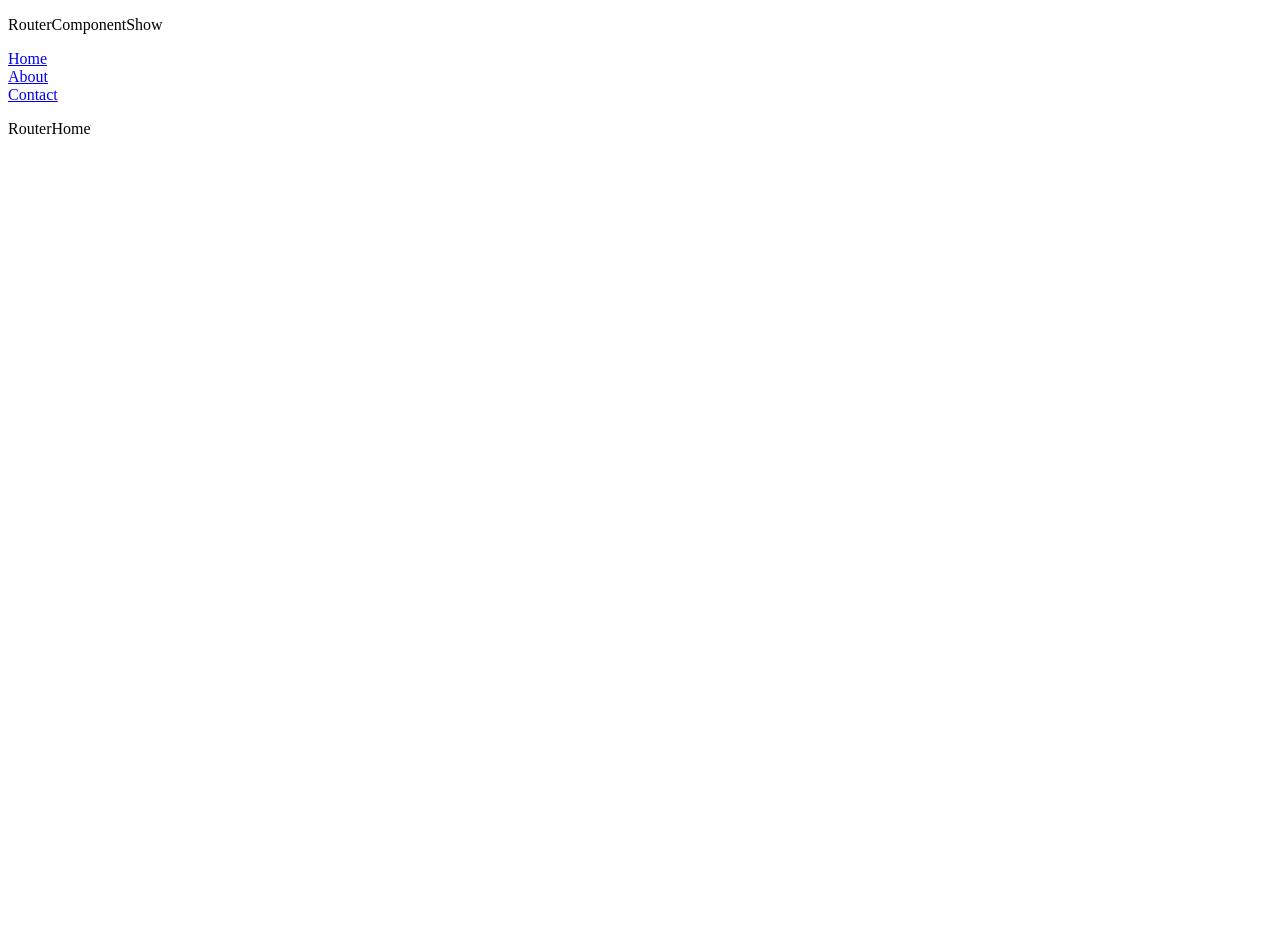
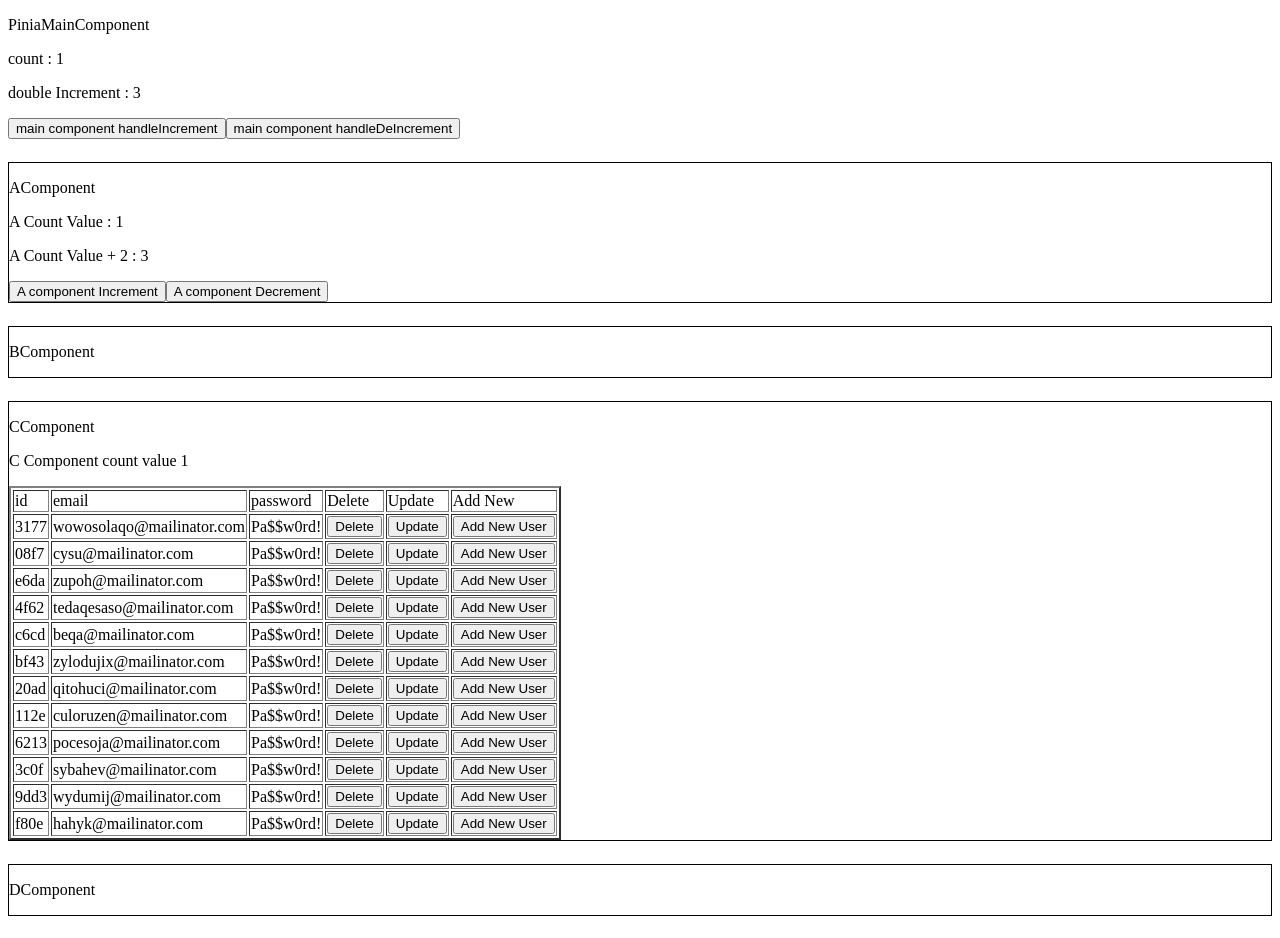
Before and after one commit to es-77/learn-vue-js, a Vue app: page / in a window 1280 px wide. Before the commit the page ends 800 px from the top, so only its background shows below. Built offline with nearby package versions, Linux system fonts and the light colour scheme.

Commit message:
pinia store in vue js

```diff
--- a/package.json
+++ b/package.json
@@ -12,6 +12,7 @@
     "bootstrap": "^5.3.2",
     "bootstrap-vue": "^2.23.1",
     "core-js": "^3.8.3",
+    "pinia": "^2.1.7",
     "vue": "^3.4.15",
     "vue-axios": "^3.5.2",
     "vue-router": "^4.2.5"
--- a/src/App.vue
+++ b/src/App.vue
@@ -25,7 +25,8 @@
   <!-- <ExampleMultiSlotMain /> -->
   <!-- <TeleportMainComponent /> -->
   <!-- <LifeCycleMain /> -->
-  <RouterComponentShow />
+  <!-- <RouterComponentShow /> -->
+  <PiniaMainComponent />
 </template>
 
 <script>
@@ -54,7 +55,8 @@
 // import ExampleMultiSlotMain from './components/slots/ExampleMultiSlotMain.vue';
 // import TeleportMainComponent from './components/teleportComponent/TeleportMainComponent.vue';
 // import LifeCycleMain from './components/lifeCycleMethodsComponts/LifeCycleMain.vue';
-import RouterComponentShow from './components/routingVueJS3/RouterComponentShow.vue';
+// import RouterComponentShow from './components/routingVueJS3/RouterComponentShow.vue';
+import PiniaMainComponent from './components/piniaComponents/PiniaMainComponent.vue';
 
 export default {
   name: 'App',
@@ -83,7 +85,8 @@ export default {
     // ExampleMultiSlotMain
     // TeleportMainComponent
     // LifeCycleMain
-    RouterComponentShow
+    // RouterComponentShow
+    PiniaMainComponent
   }
 };
 </script>
--- /dev/null
+++ b/src/components/piniaComponents/AComponent.vue
@@ -0,0 +1,28 @@
+<template>
+  <p>AComponent</p>
+  <p>A Count Value : {{ count }}</p>
+  <p>A Count Value + 2 : {{ doubleIncrement }}</p>
+  <button @click="handleIncrement">A component Increment</button>
+  <button @click="handleDecrement">A component Decrement</button>
+</template>
+
+<script>
+import { storeToRefs } from 'pinia';
+import { useCounterStore } from './store/Counter';
+
+export default {
+  name: 'AComponent',
+  setup() {
+    const store = useCounterStore();
+    const { count, doubleIncrement } = storeToRefs(store);
+    const { handleDecrement, handleIncrement } = store;
+    return {
+      store,
+      count,
+      doubleIncrement,
+      handleDecrement,
+      handleIncrement
+    };
+  }
+};
+</script>
--- /dev/null
+++ b/src/components/piniaComponents/BComponent.vue
@@ -0,0 +1,9 @@
+<template>
+  <p>BComponent</p>
+</template>
+
+<script>
+export default {
+  name: 'BComponent'
+};
+</script>
--- /dev/null
+++ b/src/components/piniaComponents/CComponent.vue
@@ -0,0 +1,102 @@
+<template>
+  <p>CComponent</p>
+  <p>C Component count value {{ count }}</p>
+  <table border="2">
+    <tr>
+      <td>id</td>
+      <td>email</td>
+      <td>password</td>
+      <td>Delete</td>
+      <td>Update</td>
+      <td>Add New</td>
+    </tr>
+    <tr v-for="user in users" :key="user.id">
+      <td>{{ user.id }}</td>
+      <td>{{ user.email }}</td>
+      <td>{{ user.password }}</td>
+      <td><button type="button" @click="handleDelete(user.id)">Delete</button></td>
+      <td><button type="button" @click="handleUpdate(user)">Update</button></td>
+      <td><button type="button" @click="handleNewUserAdd()">Add New User</button></td>
+    </tr>
+  </table>
+  <div class="row" v-if="formShow">
+    <form method="post">
+      <input type="hidden" name="user_id" id="user_id" v-model="userFormData.id" /><br /><br />
+      <input type="email" name="email" id="email" v-model="userFormData.email" /><br /><br />
+      <input :type="show ? 'text' : 'password'" name="password" id="password" v-model="userFormData.password" />
+      <button type="button" @click="show = !show">{{ show ? 'hid' : 'show' }}</button><br /><br />
+      <div v-if="buttonMethod == 'handleUpdateUserData'">
+        <button v-on:click="handleUpdateUserData">Update User Data</button>
+      </div>
+      <div v-else>
+        <button v-on:click="handleNewUser">Add New User</button>
+      </div>
+    </form>
+  </div>
+</template>
+
+<script>
+import { storeToRefs } from 'pinia';
+import { useCounterStore } from './store/Counter';
+export default {
+  name: 'CComponent',
+  setup() {
+    const store = useCounterStore();
+    const { users, count } = storeToRefs(store);
+    const { handleDeleteUser, handleUpdateUser, handleAddNewUser } = store;
+    return {
+      store,
+      users,
+      count,
+      handleDeleteUser,
+      handleUpdateUser,
+      handleAddNewUser
+    };
+  },
+  methods: {
+    handleUpdate(user) {
+      this.userFormData.id = user.id;
+      this.userFormData.email = user.email;
+      this.userFormData.password = user.password;
+      this.formShow = true;
+      this.buttonMethod = 'handleUpdateUserData';
+    },
+    handleUpdateUserData(e) {
+      e.preventDefault();
+      this.handleUpdateUser(this.userFormData.id, this.userFormData);
+      this.formShow = false;
+    },
+    handleNewUserAdd() {
+      this.formShow = true;
+      this.buttonMethod = 'handleNewUser';
+    },
+    handleNewUser(e) {
+      e.preventDefault();
+      const newUser = {
+        id: Math.random() * 100,
+        email: this.userFormData.email,
+        password: this.userFormData.password
+      };
+
+      this.handleAddNewUser(newUser);
+      this.formShow = false;
+    },
+    handleDelete(id) {
+      console.log(id);
+      this.handleDeleteUser(id);
+    }
+  },
+  data() {
+    return {
+      userFormData: {
+        id: '',
+        email: 'e@gmail.com',
+        password: ''
+      },
+      show: false,
+      formShow: false,
+      buttonMethod: 'handleNewUserAdd'
+    };
+  }
+};
+</script>
--- /dev/null
+++ b/src/components/piniaComponents/DComponent.vue
@@ -0,0 +1,9 @@
+<template>
+  <p>DComponent</p>
+</template>
+
+<script>
+export default {
+  name: 'DComponent'
+};
+</script>
--- /dev/null
+++ b/src/components/piniaComponents/PiniaMainComponent.vue
@@ -0,0 +1,59 @@
+<template>
+  <p>PiniaMainComponent</p>
+  <p>count : {{ count }}</p>
+  <p>double Increment : {{ doubleIncrement }}</p>
+
+  <button @click="handleIncrement">main component handleIncrement</button>
+  <button @click="handleDecrement">main component handleDeIncrement</button>
+
+  <div class="border_component">
+    <AComponent />
+  </div>
+  <div class="border_component">
+    <BComponent />
+  </div>
+  <div class="border_component">
+    <CComponent />
+  </div>
+  <div class="border_component">
+    <DComponent />
+  </div>
+</template>
+
+
+<script>
+import { storeToRefs } from 'pinia';
+import AComponent from './AComponent.vue';
+import BComponent from './BComponent.vue';
+import CComponent from './CComponent.vue';
+import DComponent from './DComponent.vue';
+import { useCounterStore } from './store/Counter.js';
+export default {
+  name: 'PiniaMainComponent',
+  components: {
+    AComponent,
+    BComponent,
+    CComponent,
+    DComponent
+  },
+  setup() {
+    const store = useCounterStore();
+    const { count, doubleIncrement } = storeToRefs(store);
+    const { handleDecrement, handleIncrement } = store;
+    return {
+      store,
+      handleDecrement,
+      handleIncrement,
+      count,
+      doubleIncrement
+    };
+  }
+};
+</script>
+<style scoped>
+.border_component {
+  border: 1px solid black;
+  margin-top: 23px;
+  margin-bottom: 23px;
+}
+</style>
--- /dev/null
+++ b/src/components/piniaComponents/store/Counter.js
@@ -0,0 +1,99 @@
+import { defineStore } from 'pinia'
+import { ref, computed } from 'vue'
+
+export const useCounterStore = defineStore('counter', () => {
+    const count = ref(1);
+    let users = ref([
+        {
+            "id": "3177",
+            "email": "wowosolaqo@mailinator.com",
+            "password": "Pa$$w0rd!"
+        },
+        {
+            "id": "08f7",
+            "email": "cysu@mailinator.com",
+            "password": "Pa$$w0rd!"
+        },
+        {
+            "id": "e6da",
+            "email": "zupoh@mailinator.com",
+            "password": "Pa$$w0rd!"
+        },
+        {
+            "id": "4f62",
+            "email": "tedaqesaso@mailinator.com",
+            "password": "Pa$$w0rd!"
+        },
+        {
+            "id": "c6cd",
+            "email": "beqa@mailinator.com",
+            "password": "Pa$$w0rd!"
+        },
+        {
+            "id": "bf43",
+            "email": "zylodujix@mailinator.com",
+            "password": "Pa$$w0rd!"
+        },
+        {
+            "id": "20ad",
+            "email": "qitohuci@mailinator.com",
+            "password": "Pa$$w0rd!"
+        },
+        {
+            "id": "112e",
+            "email": "culoruzen@mailinator.com",
+            "password": "Pa$$w0rd!"
+        },
+        {
+            "id": "6213",
+            "email": "pocesoja@mailinator.com",
+            "password": "Pa$$w0rd!"
+        },
+        {
+            "id": "3c0f",
+            "email": "sybahev@mailinator.com",
+            "password": "Pa$$w0rd!"
+        },
+        {
+            "id": "9dd3",
+            "email": "wydumij@mailinator.com",
+            "password": "Pa$$w0rd!"
+        },
+        {
+            "id": "f80e",
+            "email": "hahyk@mailinator.com",
+            "password": "Pa$$w0rd!"
+        }
+    ])
+
+    const doubleIncrement = computed(() => count.value + 2);
+    function handleIncrement() {
+        count.value++;
+    }
+    function handleDecrement() {
+        count.value--;
+    }
+    function handleDeleteUser(userId) {
+        const index = users.value.findIndex((user) => user.id === userId);
+        if (index !== -1) {
+            users.value.splice(index, 1);
+        } else {
+            console.error(`User with ID ${userId} not found.`);
+        }
+    }
+
+    function handleUpdateUser(userId, updatedUser) {
+        const index = users.value.findIndex((user) => user.id === userId);
+        if (index !== -1) {
+            users.value[index] = { ...users.value[index], ...updatedUser };
+        } else {
+            console.error(`User with ID ${userId} not found.`);
+        }
+    }
+
+    function handleAddNewUser(newUser) {
+        users.value.push(newUser);
+    }
+
+    return { count, users, doubleIncrement, handleDecrement, handleIncrement, handleDeleteUser, handleUpdateUser, handleAddNewUser }
+});
--- a/src/main.js
+++ b/src/main.js
@@ -1,6 +1,8 @@
 import { createApp } from 'vue';
 import App from './App.vue';
 import routes from './components/routingVueJS3/routes';
+import { createPinia } from 'pinia'
+const pinia = createPinia();
 // import { createRouter, createWebHistory } from 'vue-router';
 // import Home from './components/routing/Home.vue';
 // import About from './components/routing/About.vue';
@@ -32,8 +34,13 @@ import routes from './components/routingVueJS3/routes';
 
 const app = createApp(App);
 
+
+app
+    .use(pinia)
+    .use(routes)
+    .mount('#app');
+
 // app.directive('custom-font-size', fontSizeDirective);
 // app.directive('capitalize-text', capitalizeDirective);
 // app.mount('#app');
-app.use(routes).mount('#app');
 // createApp(App).use(router).mount('#app');
```
Also changed, not shown: 1 other file (tests, documents, lock files or other folders).
